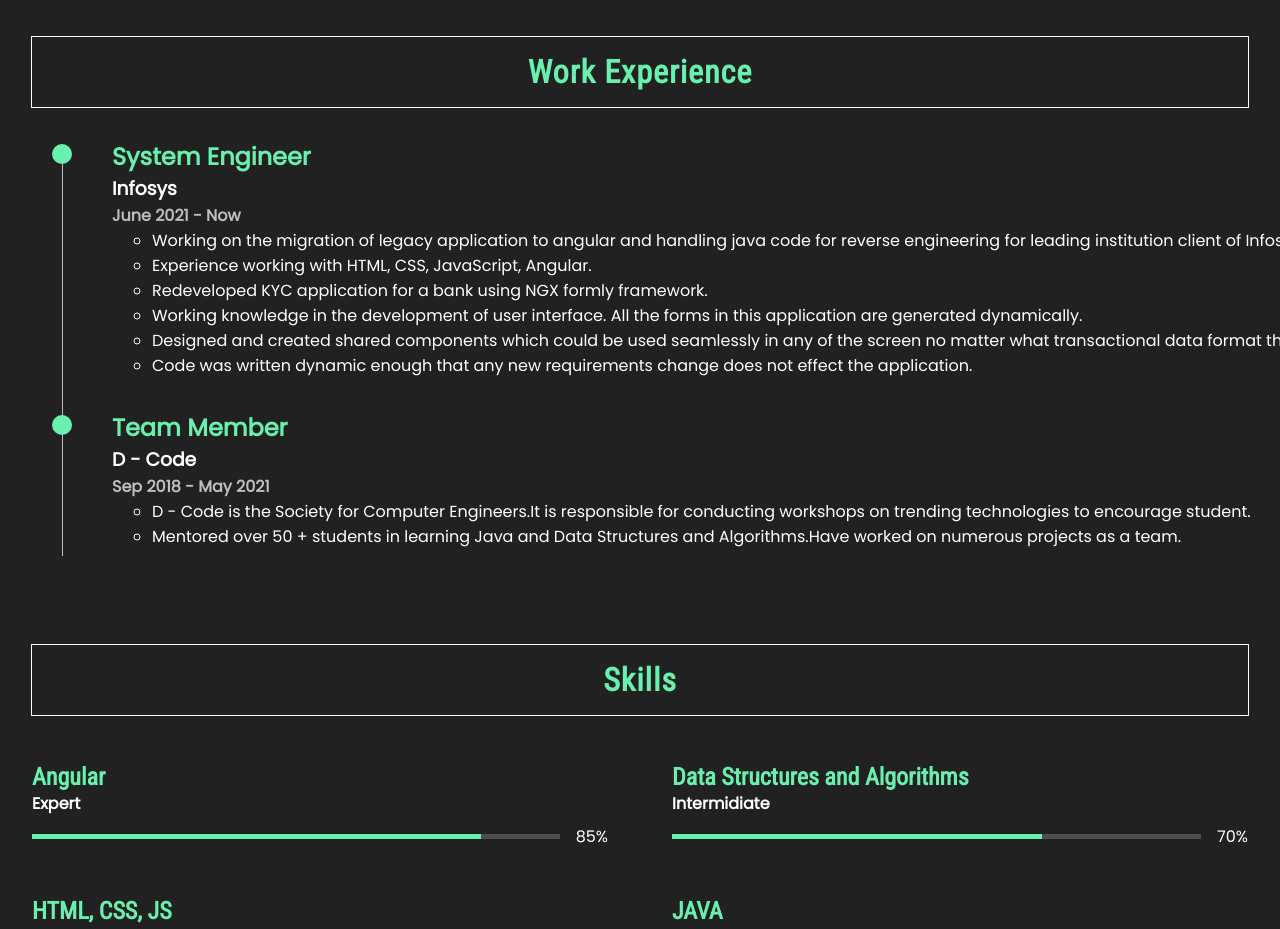
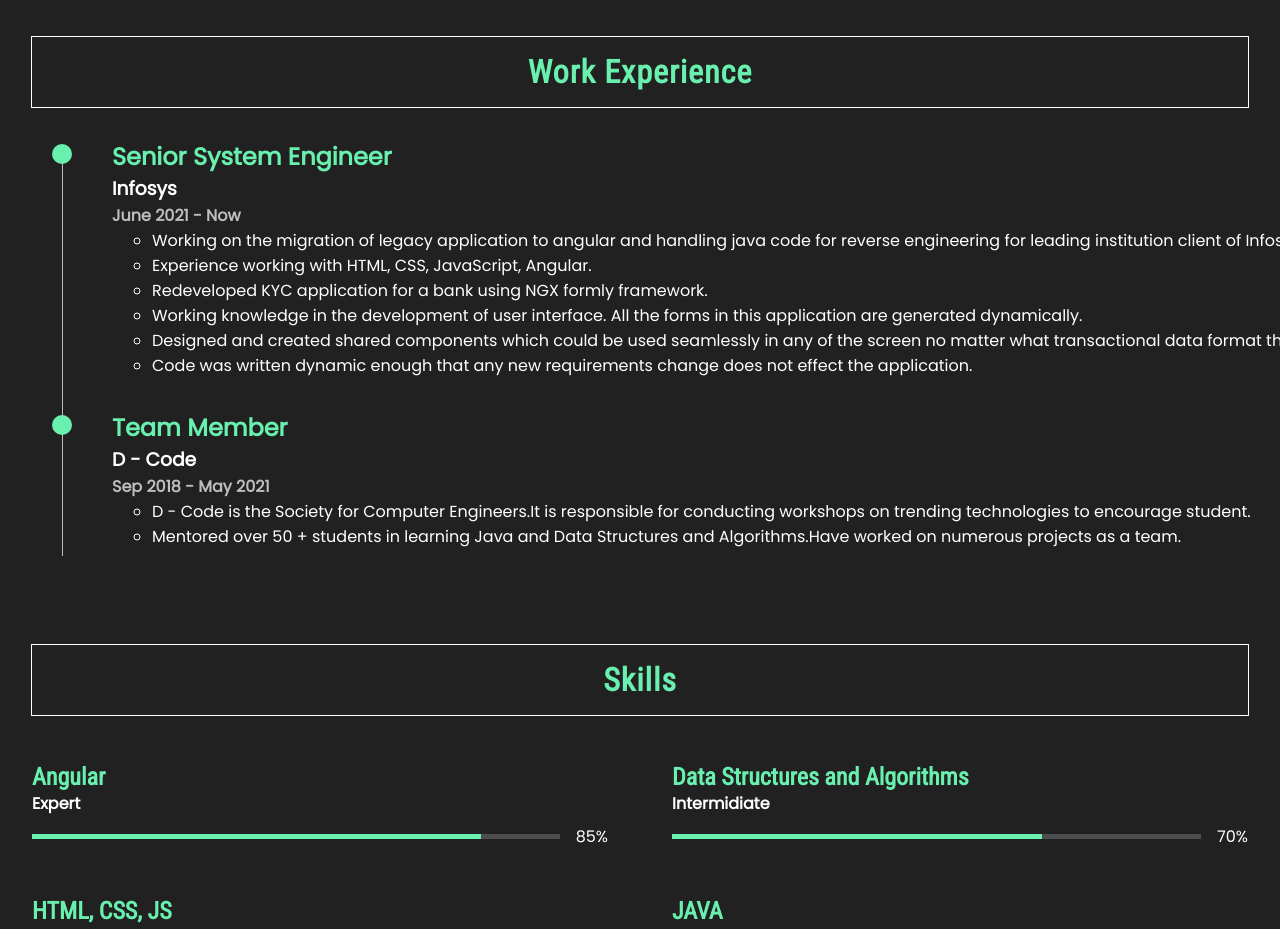
Before and after one commit to manishbaghel001/manish, an Angular app: page /experience in a window 1280 px wide. Shown: the part 1720-2649 px from the top of the page. Built offline with nearby package versions, Linux system fonts and the light colour scheme.

Commit message:
latest build

```diff
--- a/src/app/work-experience/work-experience.component.ts
+++ b/src/app/work-experience/work-experience.component.ts
@@ -9,7 +9,7 @@ import { WorkExperience } from '../models/models';
 export class WorkExperienceComponent {
   workExpList: WorkExperience[] = [
     {
-      role: 'System Engineer',
+      role: 'Senior System Engineer',
       company: 'Infosys',
       duration: 'June 2021 - Now',
       description: [
```
Also changed, not shown: 3 other files (tests, documents, lock files or other folders).
